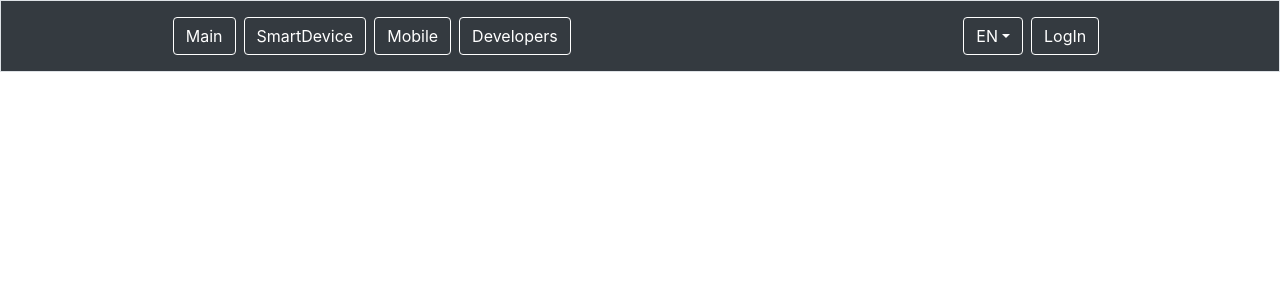
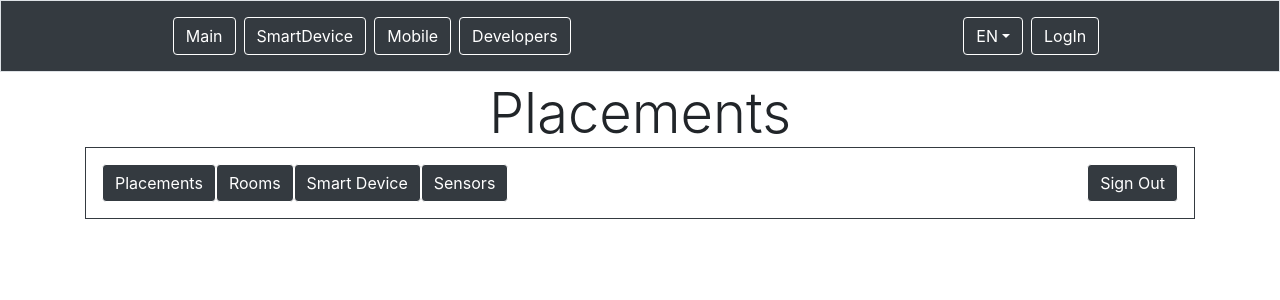
Before and after one commit to Flecher8/PeopleTracker, a React (Create React App) app in the folder frontend/: page /AdminPanelRooms in a window 1280 px wide. Shown: the top 300 px of the page. Built offline with nearby package versions, Linux system fonts and the light colour scheme.

Commit message:
Started doing admin panel

```diff
--- a/frontend/src/App.js
+++ b/frontend/src/App.js
@@ -7,6 +7,7 @@ import AdminPanelPlacements from "./pages/AdminPanelPlacements/AdminPanelPlaceme
 import Main from "./pages/Main/Main";
 import Registration from "./pages/Registration/Registration";
 import UserPlacements from "./pages/UserPlacements/UserPlacements";
+import AdminPanelRooms from "./pages/AdminPanelRooms/AdminPanelRooms";
 
 function App() {
 	return (
@@ -18,6 +19,7 @@ function App() {
 				<Route path="/UserProfile" element={<UserProfile />} />
 				<Route path="/UserPlacements" element={<UserPlacements />} />
 				<Route path="/AdminPanelPlacements" element={<AdminPanelPlacements />} />
+				<Route path="/AdminPanelRooms" element={<AdminPanelRooms />} />
 				<Route path="/Registration" element={<Registration />} />
 				{/* Default Router */}
 				<Route path="/" element={<Navigate to="/Main" />} />
--- /dev/null
+++ b/frontend/src/components/AdminMenu/AdminMenu.js
@@ -0,0 +1,58 @@
+import { useState, useEffect } from "react";
+import { Button } from "react-bootstrap";
+import { Link } from "react-router-dom";
+
+function AdminMenu() {
+	function clearUserInfo() {
+		localStorage.removeItem("PeopleTracker-userId");
+		localStorage.removeItem("PeopleTracker-userToken");
+		localStorage.removeItem("PeopleTracker-userType");
+	}
+
+	const signOut = async e => {
+		e.preventDefault();
+		clearUserInfo();
+		window.location = "/Main";
+	};
+	return (
+		<div className="d-inline-flex w-100 p-3">
+			<div className="d-inline-flex justify-content-start flex-wrap w-100">
+				<div className="">
+					{/* // TODO language  */}
+					<Link to="/AdminPanelPlacements" className="text-decoration-none text-reset">
+						<Button className="btn btn-dark border border-white">Placements</Button>
+					</Link>
+				</div>
+				<div className="">
+					{/* // TODO language  */}
+					<Link to="/AdminPanelRooms" className="text-decoration-none text-reset">
+						<Button className="btn btn-dark border border-white">Rooms</Button>
+					</Link>
+				</div>
+				<div className="">
+					{/* // TODO language  */}
+					<Link to="/" className="text-decoration-none text-reset">
+						<Button className="btn btn-dark border border-white">Smart Device</Button>
+					</Link>
+				</div>
+
+				<div className="mr-auto">
+					{/* // TODO language  */}
+					<Link to="/" className="text-decoration-none text-reset">
+						<Button className="btn btn-dark border border-white">Sensors</Button>
+					</Link>
+				</div>
+				<div className="">
+					{/* // TODO language  */}
+					<Link to="/" className="text-decoration-none text-reset">
+						<Button onClick={signOut} className="btn btn-dark border border-white">
+							Sign Out
+						</Button>
+					</Link>
+				</div>
+			</div>
+		</div>
+	);
+}
+
+export default AdminMenu;
--- a/frontend/src/pages/AdminPanelPlacements/AdminPanelPlacements.js
+++ b/frontend/src/pages/AdminPanelPlacements/AdminPanelPlacements.js
@@ -1,7 +1,116 @@
 import { useState, useEffect } from "react";
-import { Button, InputGroup, FormControl } from "react-bootstrap";
+import { Button, InputGroup, FormControl, Table } from "react-bootstrap";
 import { Link } from "react-router-dom";
 
-function AdminPanelPlacements() {}
+import AdminMenu from "../../components/AdminMenu/AdminMenu";
+
+import axios from "../../api/axios";
+
+function AdminPanelPlacements() {
+	const [placements, setPlacements] = useState([]);
+	const [placement, setPlacement] = useState([]);
+
+	useEffect(() => {
+		getPlacements();
+	}, []);
+
+	const config = {
+		headers: { Authorization: `Bearer ${localStorage["PeopleTracker-userToken"]}` }
+	};
+
+	async function getPlacements() {
+		try {
+			const response = await axios.get("/Placements/", config);
+			if (response.status === 200) {
+				console.log(response.data);
+				setPlacements(response.data);
+			}
+		} catch (err) {
+			// errors that expected from back
+			alert(err.response.data);
+
+			// TODO language
+		}
+	}
+
+	// Show edit modal function
+	function editModalShow(exercise) {
+		//editHandleShow();
+		//setExercise(exercise);
+	}
+
+	// Delete item function
+	async function deleteClick(id) {
+		// TODO language
+		if (window.confirm("Are you sure?")) {
+			try {
+				const response = await axios.delete("/Placements/" + id, config);
+			} catch (err) {
+				// errors that expected from back
+				alert(err.response.data);
+
+				// TODO language
+			}
+		}
+	}
+
+	// Show add modal function
+	function addModalShow() {
+		// addHandleShow();
+		// setExercise({
+		// 	Id: undefined,
+		// 	Section: "",
+		// 	Name: "",
+		// 	Length: 0,
+		// 	Instructions: "",
+		// 	ImageName: "",
+		// 	BurntCalories: 0,
+		// 	NumberOfReps: 0
+		// });
+	}
+
+	return (
+		<div className="container">
+			<div className="d-flex justify-content-center display-4">Placements</div>
+			<div className="d-flex border border-dark w-100">
+				<AdminMenu />
+			</div>
+			<div className="container mt-5" align="right">
+				<Button onClick={() => addModalShow()} variant="outline-primary">
+					Create new placement
+				</Button>
+			</div>
+			<div className="mt-5">
+				<Table className="table table-striped auto__table text-center" striped bordered hover size="lg">
+					<thead>
+						<tr>
+							<th>UserId</th>
+							<th>Name</th>
+							<th>NumberOfRooms</th>
+							<th></th>
+						</tr>
+					</thead>
+					<tbody>
+						{placements.map(e => (
+							<tr key={e.id}>
+								<td>{e.userId}</td>
+								<td>{e.name}</td>
+								<td>{e.numberOfRooms}</td>
+								<td>
+									<Button onClick={() => editModalShow(e)} variant="outline-dark">
+										Edit
+									</Button>
+									<Button onClick={() => deleteClick(e.Id)} variant="outline-danger">
+										Delete
+									</Button>
+								</td>
+							</tr>
+						))}
+					</tbody>
+				</Table>
+			</div>
+		</div>
+	);
+}
 
 export default AdminPanelPlacements;
--- /dev/null
+++ b/frontend/src/pages/AdminPanelRooms/AdminPanelRooms.js
@@ -0,0 +1,18 @@
+import { useState, useEffect } from "react";
+import { Button, InputGroup, FormControl } from "react-bootstrap";
+import { Link } from "react-router-dom";
+
+import AdminMenu from "../../components/AdminMenu/AdminMenu";
+
+function AdminPanelRooms() {
+	return (
+		<div className="container">
+			<div className="d-flex justify-content-center display-4">Placements</div>
+			<div className="d-flex border border-dark w-100">
+				<AdminMenu />
+			</div>
+		</div>
+	);
+}
+
+export default AdminPanelRooms;
```
Also changed, not shown: frontend/src/components/ChangePlacementComponent/ChangePlacementComponent.js (added).
